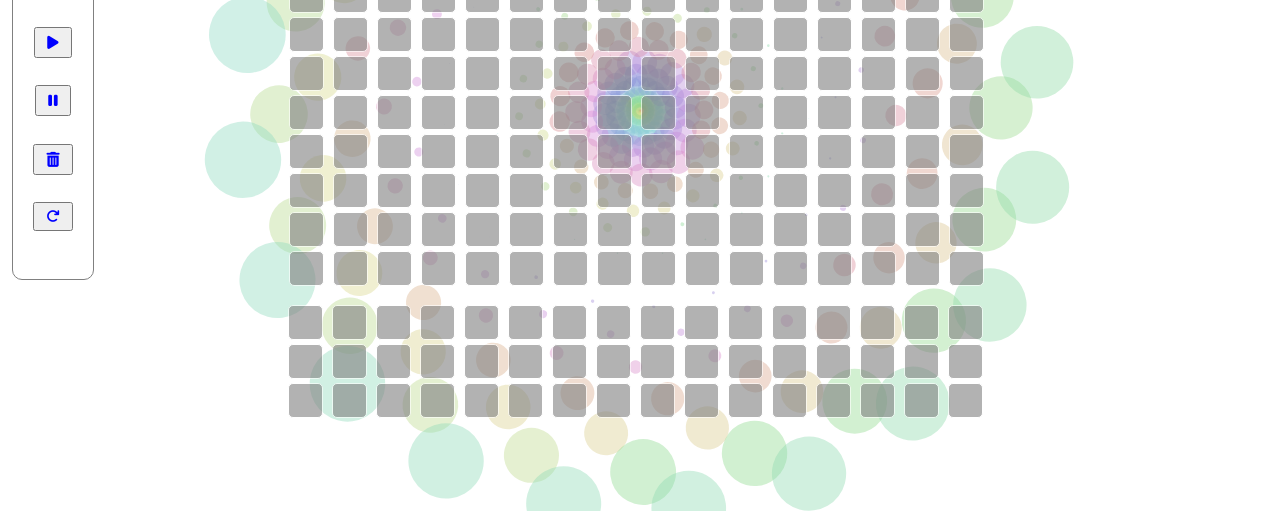
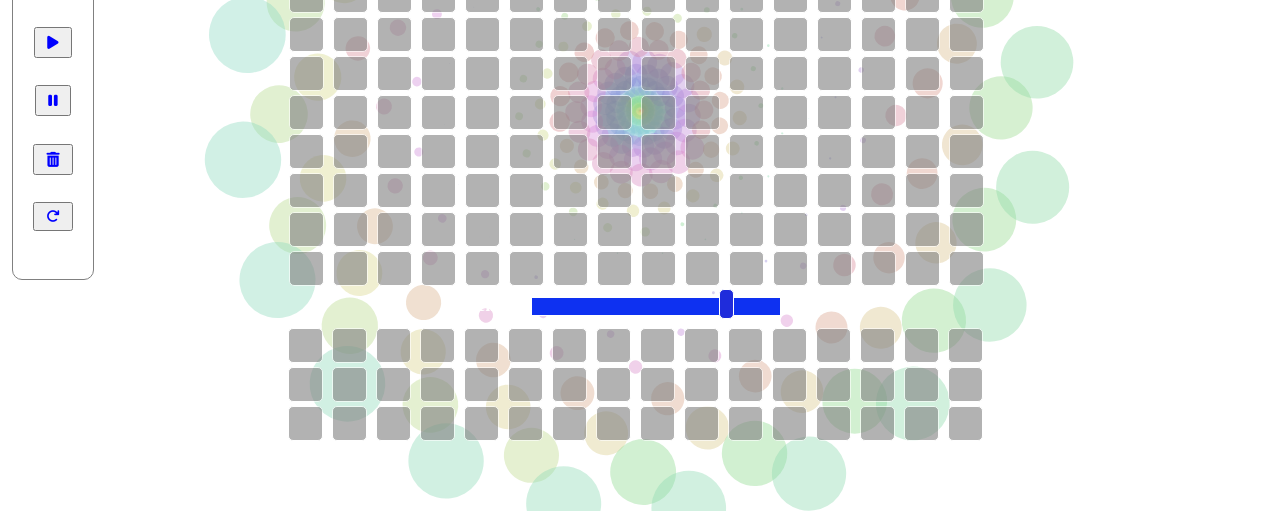
Before and after one commit to binonguyen1090/MusicBucket, a website built with webpack: page index.html in a window 1280 px wide. Shown: the part 289-804 px from the top of the page. Built offline with nearby package versions, Linux system fonts and the light colour scheme; files whose address does not match are found by name.

Commit message:
add slicer tempo

```diff
--- a/index.html
+++ b/index.html
@@ -6,6 +6,7 @@
     <link rel="stylesheet" href="./style.css">
     <link rel="stylesheet" href="./contact.css">
     <link rel="stylesheet" href="./grid.css">
+    <link rel="stylesheet" href="./slicer.css">
     <script src="https://cdnjs.cloudflare.com/ajax/libs/tone/14.5.43/Tone.js"></script>
     <script src="https://canvasjs.com/assets/script/canvasjs.min.js"> </script>
     <script src="https://d3js.org/d3.v3.min.js"></script>
@@ -30,12 +31,18 @@
             </div>
             <div class="title"><h1>Music Bucket</h1></div>
             <div class="grid">
+
+
                     <div class="all-button">
                         <button class='play'><i id="play" class="fa fa-play" aria-hidden="true"></i></button>
                         <button class='pause'><i id="pause" class="fa fa-pause" aria-hidden="true"></i></button>
                         <button class='clear'><i class="fa fa-trash" aria-hidden="true"></i></button>
                         <button class='reset'><i id="reset" class="fa fa-repeat" aria-hidden="true"></i></button>
+
                     </div>
+
+
+
                 <div class="synth">
                     <div class="row">
                         <label class='label'>
@@ -570,7 +577,12 @@
 
             </div>
             <div class="other-sound">
-
+                <div class='tempo-box'>
+                    <!-- <div class=tempo-metrics> -->
+                        <h2>Tempo</h2>
+                        <input class='tempo-slide' type='range' min='40' max='240' step='1' value='200'>
+                    <!-- </div> -->
+                </div>
                 <div class="row">
                     <label class='label'>
                         <input type="checkbox" class='row-noise'></input>
@@ -774,6 +786,8 @@
                 </div>
             </div>
 
+
+
         </div>
     <script src="./src/index.js"></script>
     <script src="./src/synth.js"></script>
--- /dev/null
+++ b/slicer.css
@@ -0,0 +1,38 @@
+input[type=range] {
+    -webkit-appearance: none;
+    width: 250px;
+    /* margin-right: 4px; */
+}
+
+input[type=range]:focus {
+    outline: none;
+}
+
+input[type=range]::-webkit-slider-runnable-track {
+    height: 19px;
+    cursor: pointer;
+    background: rgb(14, 49, 241);
+    border: 1px solid white;
+    /* border-radius: 4px; */
+}
+
+input[type=range]::-webkit-slider-thumb {
+
+    border: 1px solid white;
+    height: 30px;
+    width: 15px;
+    border-radius: 5px;
+    background: rgb(31, 44, 219);
+    cursor: pointer;
+    -webkit-appearance: none;
+    margin-top: -9px;
+}
+.tempo-box {
+    display: flex;
+}
+h2{
+    color: rgb(255, 255, 255);
+    font-size: large;
+    font-weight: bold;
+    margin-right: 10px;
+}
--- a/src/sequencer.js
+++ b/src/sequencer.js
@@ -30,6 +30,8 @@ const rows = document.body.querySelectorAll('.row');
 const clear = document.body.querySelector('.clear');
 const reset = document.body.querySelector('.reset');
 const spans = document.body.querySelectorAll('span');
+const tempo = document.body.querySelector('.tempo-slide');
+
 
 
 const notes = ['C5', 'D5', 'E5', 'F5', 'G5', 'A5', 'B5', 'C6'];
@@ -38,6 +40,15 @@ let index = 0;
 
 
 Tone.Transport.scheduleRepeat(repeat, "8n")
+
+tempo.addEventListener("change", e => {
+    Tone.Transport.bpm.rampTo(e.target.value, 0.1);
+    tempoDisplay.value = e.target.value
+
+});
+
+
+
 play.addEventListener('click', () => {
     Tone.Transport.start()
 })
```
Lines whose indentation alone changed are shown as unchanged.
